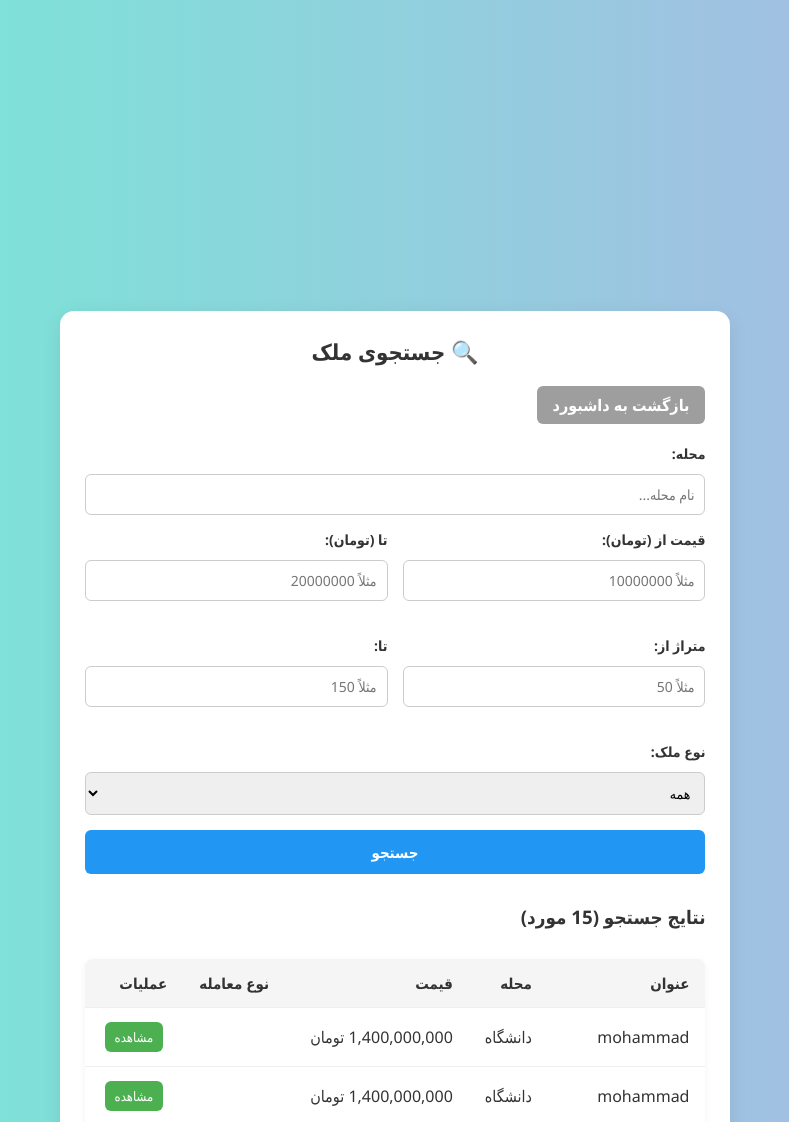
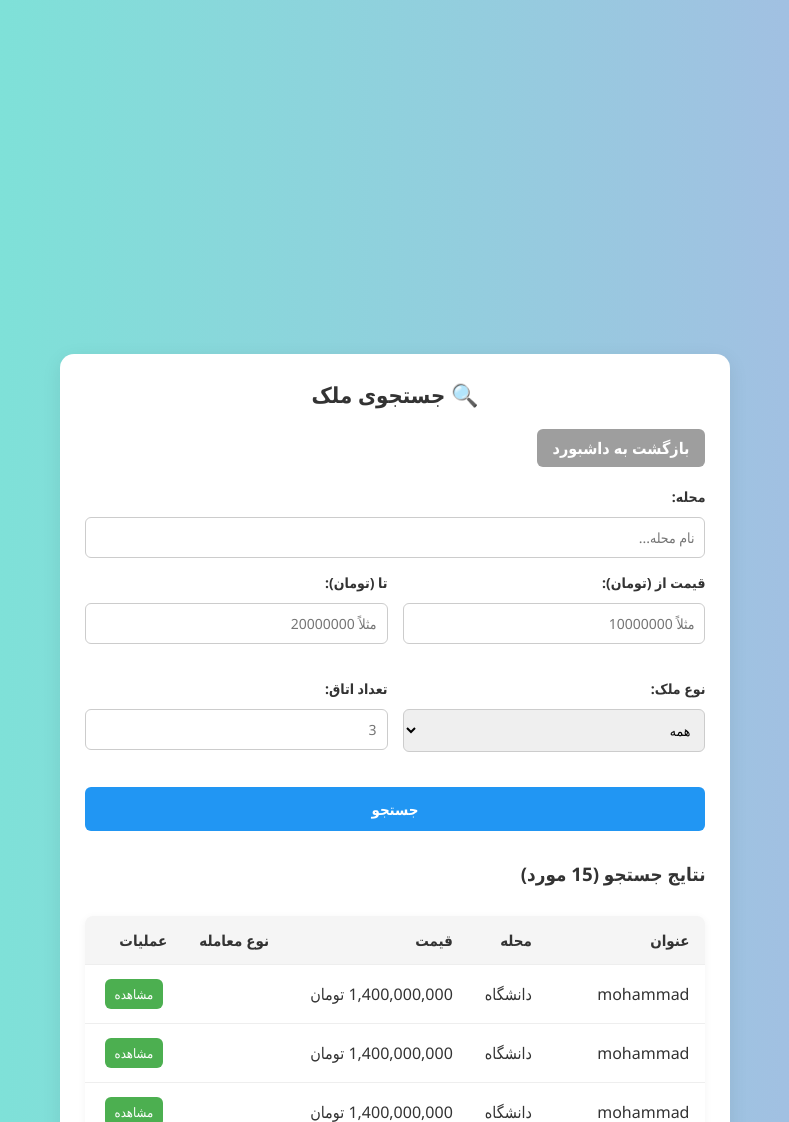
Before and after one commit to mohammadbakhshi2899/mapProperty, a FastAPI app: page /advisor/property/search in a window 1280 px wide. Shown: the top 1122 px of the page, without its empty margins (245-1034 px from the left). Run offline with FastAPI, Linux system fonts and the light colour scheme; data comes from the database, SQL or seed files in the repository; both versions use the stored data as it was after the commit.

Commit message:
fixed errors

```diff
--- a/main.py
+++ b/main.py
@@ -426,7 +426,6 @@ async def save_owner(
     name: str = Form(...),
     Family: str = Form(...),
     phone: str = Form(...),
-    DISC_test: str = Form(None),
     db: Session = Depends(get_db),
     user: models.User = Depends(dependencies.get_current_user)
 ):
@@ -440,7 +439,7 @@ async def save_owner(
         name=name,
         Family=Family,
         phone=phone,
-        DISC_test=DISC_test  # میتونه None باشه
+        DISC_test=str(1234)  # میتونه None باشه
     )
 
     db.add(new_owner)
@@ -646,15 +645,60 @@ async def my_properties(request: Request, db: Session = Depends(get_db),
     })
 
 # فرم جستجو
+@app.get("/advisor/properties/my", response_class=HTMLResponse)
+async def my_properties(
+        request: Request,
+        db: Session = Depends(get_db),
+        current_user: models.User = Depends(dependencies.get_current_user)
+):
+    # فقط ملک‌هایی که با این مشاور ثبت شدن
+    properties = db.query(models.Property).filter(models.Property.adviosor_id == current_user.id).all()
+
+    return templates.TemplateResponse("advisor_properties_list.html", {
+        "request": request,
+        "properties": properties
+    })
+
+
+@app.get("/advisor/property/view/{property_id}", response_class=HTMLResponse)
+async def view_property_for_advisor(
+    property_id: int,
+    request: Request,
+    db: Session = Depends(get_db)
+):
+    # دریافت ملک
+    property = db.query(models.Property).filter(models.Property.id == property_id).first()
+    if not property:
+        raise HTTPException(status_code=404, detail="ملک یافت نشد")
+
+    # دریافت مشاور
+    advisor = db.query(models.User).filter(models.User.id == property.adviosor_id).first()
+    if not advisor:
+        raise HTTPException(status_code=404, detail="مشاور یافت نشد")
+
+    return templates.TemplateResponse("advisor_property_view.html", {
+        "request": request,
+        "property": property,
+        "advisor": advisor
+    })
+@app.get("/hello/{name}")
+async def say_hello(name: str):
+    return {"message": f"Hello {name}"}
+
+
+
+
+
 @app.get("/advisor/property/search", response_class=HTMLResponse)
 async def advisor_search(
     request: Request,
-    neighborhood: str = None,
-    min_price: int = None,
-    max_price: int = None,
-    min_area: int = None,
-    max_area: int = None,
-    property_type: str = None,
+    neighborhood=None,
+    min_price=None,
+    max_price=None,
+    min_area=None,
+    max_area=None,
+    room_number=None,
+    property_type=None,
     page: int = 1,
     db: Session = Depends(get_db)
 ):
@@ -677,6 +721,9 @@ async def advisor_search(
     if max_area and max_area != "":
         max_area = int(max_area)
         query = query.filter(models.Property.size <= max_area)
+    if room_number and room_number != "":
+        room_number = int(room_number)
+        query = query.filter(models.Property.bedrooms == room_number)
     # if property_type:
     #     query = query.filter(models.Property.property_type == property_type)
 
@@ -698,43 +745,3 @@ async def advisor_search(
         "page": page,
         "query_string": query_string
     })
-
-
-@app.get("/advisor/properties/my", response_class=HTMLResponse)
-async def my_properties(
-        request: Request,
-        db: Session = Depends(get_db),
-        current_user: models.User = Depends(dependencies.get_current_user)
-):
-    # فقط ملک‌هایی که با این مشاور ثبت شدن
-    properties = db.query(models.Property).filter(models.Property.adviosor_id == current_user.id).all()
-
-    return templates.TemplateResponse("advisor_properties_list.html", {
-        "request": request,
-        "properties": properties
-    })
-@app.get("/advisor/property/view/{property_id}", response_class=HTMLResponse)
-async def view_property_for_advisor(
-    property_id: int,
-    request: Request,
-    db: Session = Depends(get_db)
-):
-    # دریافت ملک
-    property = db.query(models.Property).filter(models.Property.id == property_id).first()
-    if not property:
-        raise HTTPException(status_code=404, detail="ملک یافت نشد")
-
-    # دریافت مشاور
-    advisor = db.query(models.User).filter(models.User.id == property.adviosor_id).first()
-    if not advisor:
-        raise HTTPException(status_code=404, detail="مشاور یافت نشد")
-
-    return templates.TemplateResponse("advisor_property_view.html", {
-        "request": request,
-        "property": property,
-        "advisor": advisor
-    })
-
-@app.get("/hello/{name}")
-async def say_hello(name: str):
-    return {"message": f"Hello {name}"}
--- a/templates/admin_property_view.html
+++ b/templates/admin_property_view.html
@@ -197,7 +197,6 @@
             <div class="info-item"><strong>نام:</strong> {{ owner.name }}</div>
             <div class="info-item"><strong>نام خانوادگی:</strong> {{ owner.Family }}</div>
             <div class="info-item"><strong>تلفن:</strong> {{ owner.phone }}</div>
-            <div class="info-item"><strong>نتیجه آزمون DISC:</strong> {{ owner.DISC_test or "—" }}</div>
         </div>
     </div>
     {% endif %}
@@ -208,8 +207,8 @@
         <div class="section-title">🧑‍💼 مشاور ثبت کننده</div>
         <div class="info-grid">
             <div class="info-item"><strong>نام کاربری:</strong> {{ advisor.username }}</div>
-            <div class="info-item"><strong>نام:</strong> {{ advisor.first_name or "—" }}</div>
-            <div class="info-item"><strong>نام خانوادگی:</strong> {{ advisor.last_name or "—" }}</div>
+            <div class="info-item"><strong>نام:</strong> {{ advisor.name or "—" }}</div>
+            <div class="info-item"><strong>نام خانوادگی:</strong> {{ advisor.family or "—" }}</div>
             <div class="info-item"><strong>شماره تماس:</strong> {{ advisor.phone or "—" }}</div>
             <div class="info-item"><strong>نقش:</strong> {{ "ادمین" if advisor.role == "admin" else "مشاور" }}</div>
         </div>
--- a/templates/admin_users.html
+++ b/templates/admin_users.html
@@ -269,7 +269,6 @@
                 <option value="">همه نقش‌ها</option>
                 <option value="admin" {% if request.query_params.get('role') == 'admin' %}selected{% endif %}>ادمین</option>
                 <option value="advisor" {% if request.query_params.get('role') == 'advisor' %}selected{% endif %}>مشاور</option>
-                <option value="user" {% if request.query_params.get('role') == 'user' %}selected{% endif %}>کاربر عادی</option>
             </select>
             <button type="submit">جستجو</button>
             <button type="button" onclick="resetSearch()">حذف فیلتر</button>
@@ -298,7 +297,7 @@
                             <td>{{ user.role }}</td>
                             <td>
                                 <span class="status-badge {% if user.is_active %}status-active{% else %}status-inactive{% endif %}">
-                                    {% if user.is_active %}فعال{% else %}غیرفعال{% endif %}
+                                    {% if user.status == "active" %}فعال{% else %}غیرفعال{% endif %}
                                 </span>
                             </td>
                             <td class="actions">
--- a/templates/advisor_property_search.html
+++ b/templates/advisor_property_search.html
@@ -235,6 +235,7 @@
     <h2>🔍 جستجوی ملک</h2>
     <a href="/admin/dashboard" class="back-btn">بازگشت به داشبورد</a>
 
+
     <!-- فرم جستجو -->
     <form method="get" action="/advisor/property/search">
         <!-- محله -->
@@ -243,11 +244,6 @@
             <input type="text" name="neighborhood" placeholder="نام محله..." value="{{ request.query_params.get('neighborhood', '') }}">
         </div>
 
-<!--        &lt;!&ndash; شماره تماس مالک &ndash;&gt;-->
-<!--        <div class="form-group">-->
-<!--            <label>شماره تماس مالک:</label>-->
-<!--            <input type="tel" name="owner_phone" placeholder="09123456789" value="{{ request.query_params.get('owner_phone', '') }}">-->
-<!--        </div>-->
 
         <!-- قیمت -->
         <div class="grid-2-columns">
@@ -263,16 +259,6 @@
 
         <!-- متراژ -->
         <div class="grid-2-columns">
-            <div class="form-group">
-                <label>متراژ از:</label>
-                <input type="number" name="min_area" placeholder="مثلاً 50" value="{{ request.query_params.get('min_area', '') }}">
-            </div>
-            <div class="form-group">
-                <label>تا:</label>
-                <input type="number" name="max_area" placeholder="مثلاً 150" value="{{ request.query_params.get('max_area', '') }}">
-            </div>
-        </div>
-
              <!-- نوع ملک -->
             <div class="form-group">
                 <label>نوع ملک:</label>
@@ -285,12 +271,26 @@
                     <option value="پیش فروش" {% if request.query_params.get('property_type') == 'پیش فروش' %}selected{% endif %}>پیش فروش</option>
                 </select>
             </div>
+            <div>
+                <div class="form-group">
+                <label>تعداد اتاق:</label>
+                <input type="number" name="room_number" placeholder="3 " value="{{ request.query_params.get('room_number', '') }}">
+            </div>
+
+            </div>
+        </div>
+        <div class="grid-1-columns">
+
+        </div>
+
+
 
         <!-- دکمه جستجو -->
         <div class="form-group">
             <button type="submit">جستجو</button>
         </div>
     </form>
+
 
     <!-- نتایج جستجو -->
     {% if results %}
```
Also changed, not shown: templates/owner_info_form.html (+1 -6 lines), map_data.db. Lines whose indentation alone changed are shown as unchanged.
